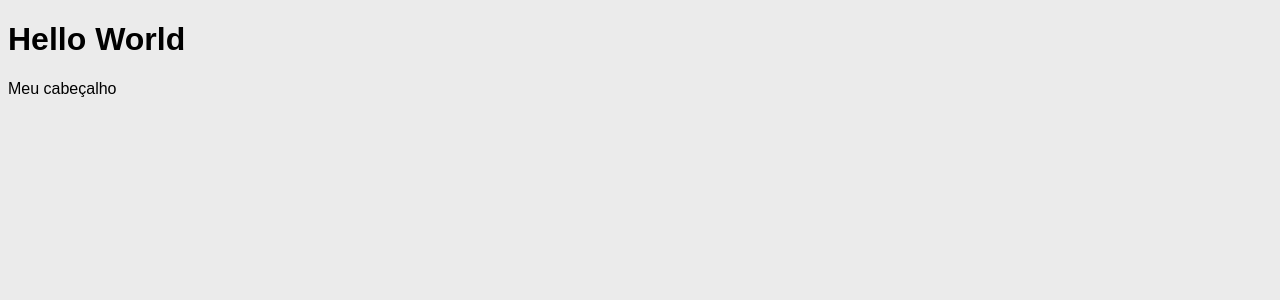
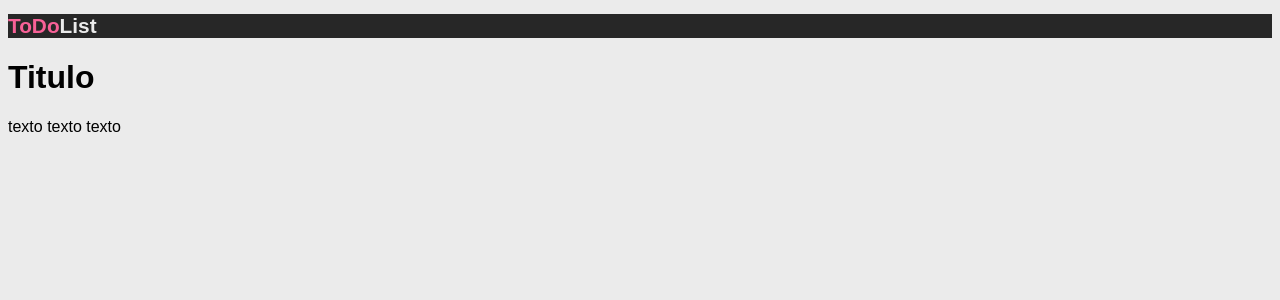
Before and after one commit to Otaviocuriel/aprendendo-react, a React (Vite) app in the folder vite-project/: page / in a window 1280 px wide. Shown: the top 300 px of the page. Built offline with nearby package versions, Linux system fonts and the light colour scheme.

Commit message:
aula sobre css modular

```diff
--- a/vite-project/src/App.jsx
+++ b/vite-project/src/App.jsx
@@ -1,12 +1,15 @@
-import {Cabecalho} from "./components";
+import {Cabecalho , Conteudo} from "./components";
 
 import './App.css';
 
 const App = () => {
   return (
     <>
-    <h1>Hello World</h1>
-    <Cabecalho/>
+    <Cabecalho nomeUsuario="Otavio" />
+    <Conteudo>
+      <h1>Titulo</h1>
+      <p>texto texto texto</p>
+    </Conteudo>
     </>
   )
 }
--- a/vite-project/src/components/Cabecalho/Cabecalho.jsx
+++ b/vite-project/src/components/Cabecalho/Cabecalho.jsx
@@ -1,7 +1,12 @@
+import style from "./Cabecalho.module.css";
+
 const Cabecalho = () => {
     return(
-        <div>
-            Meu cabeçalho
+        <div className={style.Cabecalho}>
+            <h1>
+               <span>ToDo</span>
+               List
+            </h1>
         </div>
     );
 };
--- /dev/null
+++ b/vite-project/src/components/Cabecalho/Cabecalho.module.css
@@ -0,0 +1,12 @@
+.Cabecalho {
+    background: var(--preto);
+    color: var(--cinza);
+    padding: 0.25ren 0.5ren;
+}
+.Cabecalho h1{
+    font-size: 1.3rem;
+}
+.Cabecalho h1 span {
+    color: var(--rosa);
+
+}
--- /dev/null
+++ b/vite-project/src/components/Conteudo/Conteudo.jsx
@@ -0,0 +1,11 @@
+import style from "./Conteudo.module.css";
+const Conteudo = (props) => {
+    const {children} = props;
+    return (
+        <div className={style.Conteudo}>
+            {children}
+        </div>
+    );
+};
+
+export {Conteudo};
--- /dev/null
+++ b/vite-project/src/components/Conteudo/Conteudo.module.css
@@ -0,0 +1,3 @@
+.Conteudo{
+    padding:0.5ren 1ren;
+}
--- /dev/null
+++ b/vite-project/src/components/Conteudo/index.js
@@ -0,0 +1 @@
+export * from "./Conteudo";
--- a/vite-project/src/components/index.js
+++ b/vite-project/src/components/index.js
@@ -1 +1,2 @@
 export * from "./Cabecalho";
+export * from "./Conteudo";
```
